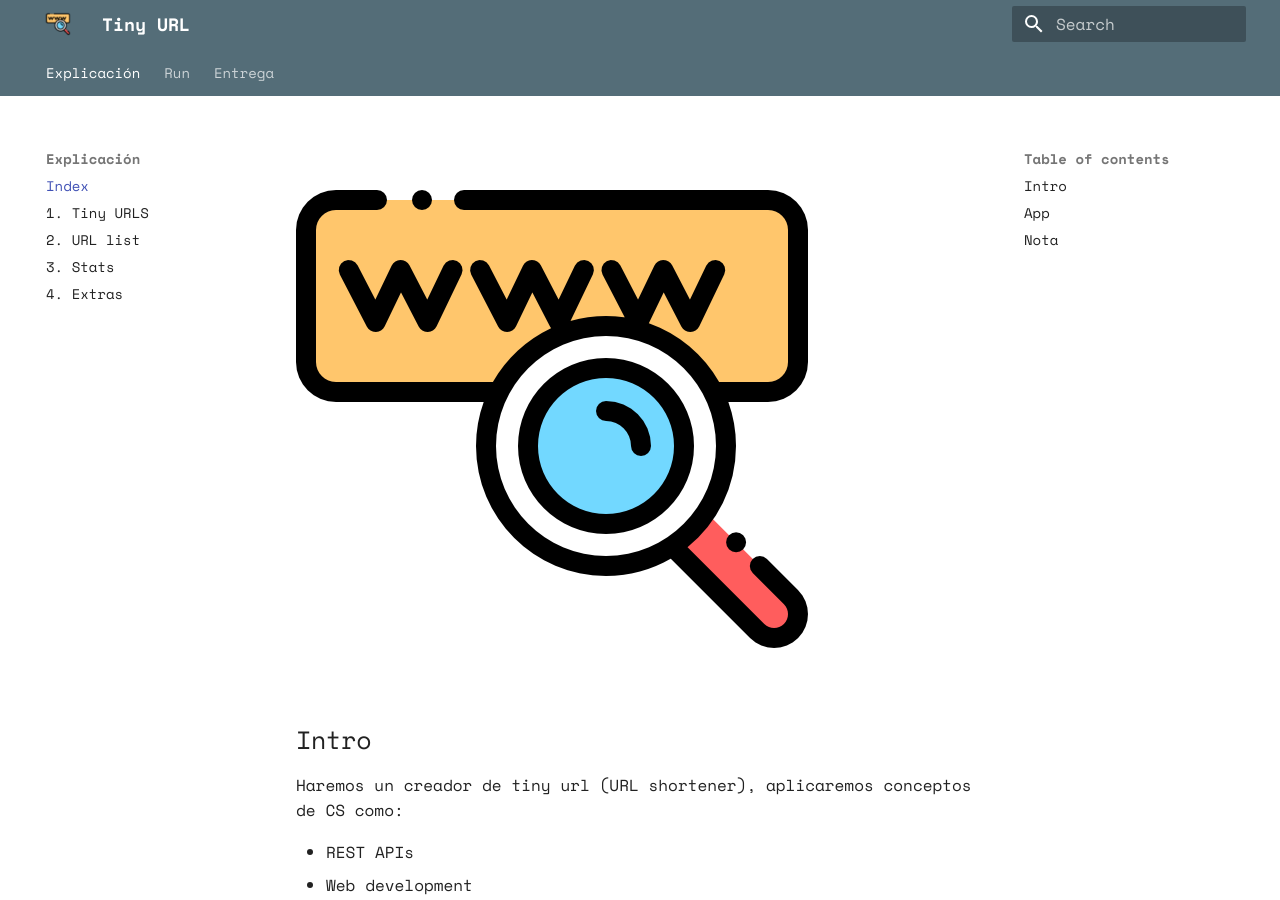
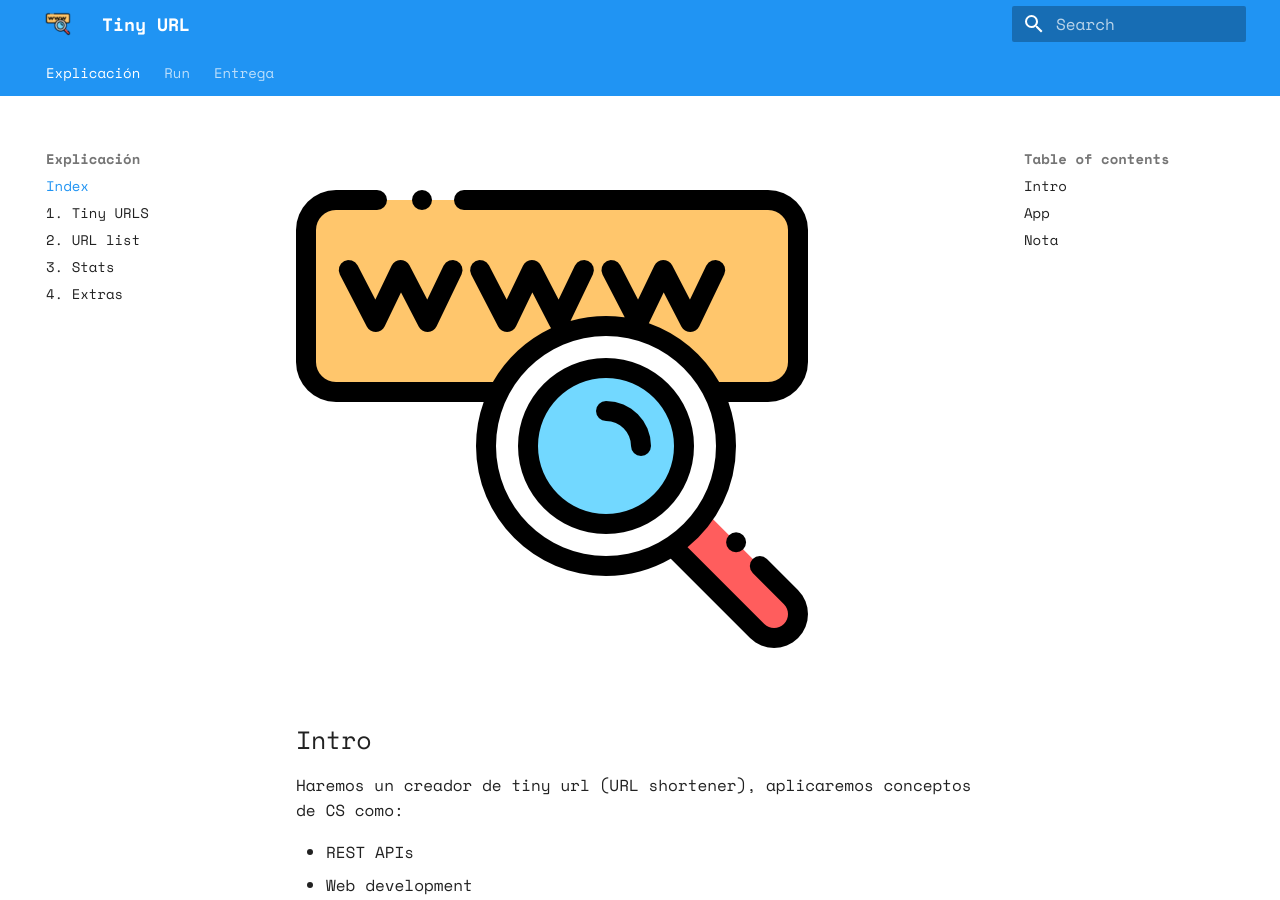
Before and after one commit to estebansamayoa1/tiny-url, an MkDocs documentation site: the page built from docs/index.md, in a window 1280 px wide and 900 px high. Built offline with MkDocs 1.6.1 and Material for MkDocs 9.7.7, drawn with Linux system fonts in a browser that asks for light colours.

Commit message:
auto deploy

```diff
--- a/mkdocs.yml
+++ b/mkdocs.yml
@@ -13,7 +13,7 @@ nav:
 theme:
   name: material
   palette:
-    primary: blue grey
+    primary: blue
     accent: orange
 
   logo: "img/logo.png"
```
